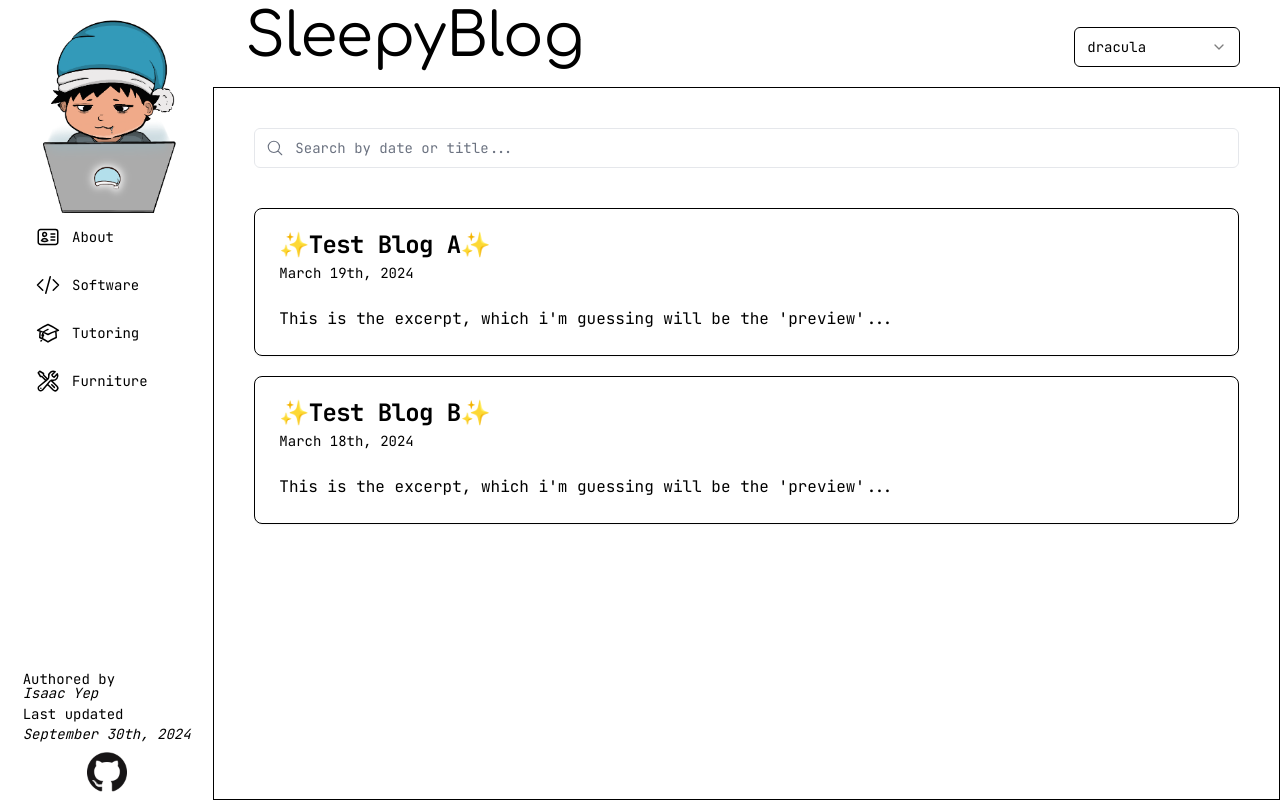
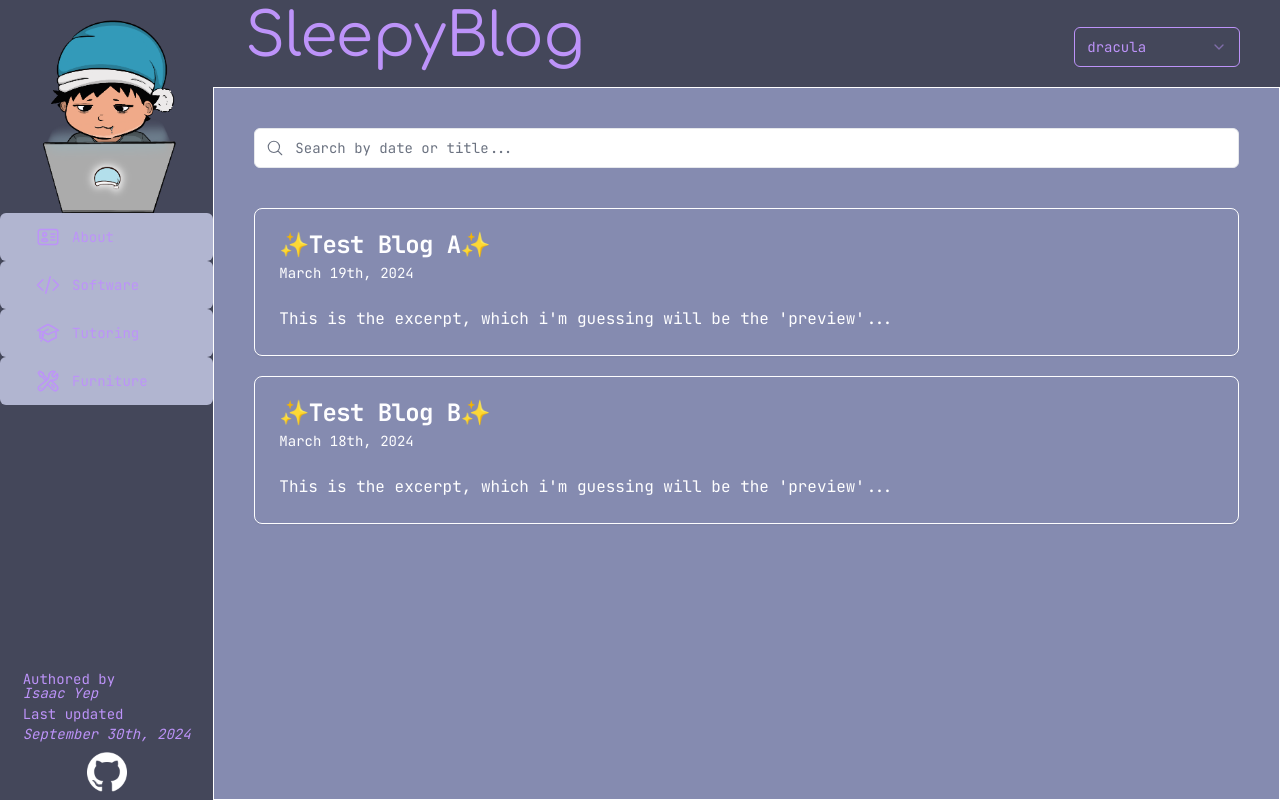
Before and after one commit to anthonybench/sleepyblog, a Next.js app: page / in a window 1280 px wide. Built offline with nearby package versions, Linux system fonts and the light colour scheme.

Commit message:
theming work  now, though ugly and needs serious adjusting

```diff
--- a/app/_components/header.tsx
+++ b/app/_components/header.tsx
@@ -45,7 +45,7 @@ export default function Header({ selectedTheme, onThemeChange }: ThemeProps) {
           <SelectTrigger>
             <SelectValue placeholder="Dracula" />
           </SelectTrigger>
-          <SelectContent defaultChecked>
+          <SelectContent defaultChecked className={`${selectedTheme.bg.frame}`}>
             <SelectGroup defaultValue={themes[0]._name}>
               <SelectLabel>✨Theme✨</SelectLabel>
               {themes.map((theme) => (
--- a/app/_components/side-nav.tsx
+++ b/app/_components/side-nav.tsx
@@ -70,7 +70,7 @@ export default function SideNav(props: {
                 key={link.name}
                 href={link.href}
                 className={clsx(
-                  `flex h-[48px] grow items-center justify-center gap-2 rounded-md p-3 text-sm font-medium md:flex-none md:justify-start md:p-2 md:px-3`,
+                  `flex h-[48px] grow items-center justify-center gap-2 rounded-md p-3 text-sm font-medium md:flex-none md:justify-start md:p-2 md:px-3 ${props.selectedTheme.bg.card}`,
                   {
                     "bg-sky-100 text-blue-600": pathname === link.href,
                   },
@@ -101,7 +101,7 @@ export default function SideNav(props: {
         <div className="flex h-5 items-center justify-center space-x-4 py-7 text-sm">
           <Link href="https://github.com/anthonybench/sleepyblog/blob/main/README.md">
             <Image
-              src="/assets/general/github_dark.png"
+              src="/assets/general/github_light.png"
               width={40}
               height={40}
               className=""
--- a/app/_lib/schemas.ts
+++ b/app/_lib/schemas.ts
@@ -11,19 +11,17 @@ export type Post = {
 export type Theme = {
   _name: string;
   _light: boolean;
-  text: {
+  txt: {
     l1: string;
     l2: string;
     l3: string;
     l4: string;
   };
-  background: {
+  bg: {
     frame: string;
     content: string;
     card: string;
-    cardHover: string;
     button: string;
-    buttonHover: string;
   };
   // in progress...
 };
--- a/app/_lib/themes.ts
+++ b/app/_lib/themes.ts
@@ -5,18 +5,16 @@ import { Theme } from "@/app/_lib/schemas";
     _name: "",
     _light: true|false,
     text: {
-      l1: "",
-      l2: "",
-      l3: "",
-      l4: "",
+      l1: "text-[]",
+      l2: "text-[]",
+      l3: "text-[]",
+      l4: "text-[]",
     },
     background: {
-      frame: "",
-      content: "",
-      card: "",
-      cardHover: "",
-      button: "",
-      buttonHover: "",
+      frame: "bg-[]",
+      content: "bg-[]",
+      card: "bg-[] hover:bg-[]",
+      button: "bg-[] hover:bg-[]",
     },
     // in progress...
   },
@@ -26,38 +24,34 @@ export const themes: Theme[] = [
   {
     _name: "dracula",
     _light: false,
-    text: {
-      l1: "",
-      l2: "",
-      l3: "",
-      l4: "",
+    txt: {
+      l1: "text-[#fefeff]",
+      l2: "text-[#bd93f9]",
+      l3: "text-[#924ff2]",
+      l4: "text-[#6916e0]",
     },
-    background: {
-      frame: "",
-      content: "",
-      card: "",
-      cardHover: "",
-      button: "",
-      buttonHover: "",
+    bg: {
+      frame: "bg-[#44475a]",
+      content: "bg-[#858bb0]",
+      card: "bg-[#b1b5d0] hover:bg-[#c7cadf]",
+      button: "bg-[#282a36] hover:bg-[#b5bad6]",
     },
     // in progress...
   },
   {
     _name: "vanilla",
     _light: true,
-    text: {
-      l1: "",
-      l2: "",
-      l3: "",
-      l4: "",
+    txt: {
+      l1: "text-[]",
+      l2: "text-[]",
+      l3: "text-[]",
+      l4: "text-[]",
     },
-    background: {
-      frame: "",
-      content: "",
-      card: "",
-      cardHover: "",
-      button: "",
-      buttonHover: "",
+    bg: {
+      frame: "bg-[]",
+      content: "bg-[]",
+      card: "bg-[] hover:bg-[]",
+      button: "bg-[] hover:bg-[]",
     },
     // in progress...
   },
--- a/app/_lib/utils.ts
+++ b/app/_lib/utils.ts
@@ -27,5 +27,5 @@ export function dateFormatter(date: Date) {
 }
 
 export function getThemeByName(name: string) {
-  return themes.filter((item) => item.name === name)[0];
+  return themes.filter((item) => item._name === name)[0];
 }
--- a/app/layout.tsx
+++ b/app/layout.tsx
@@ -35,9 +35,9 @@ export default function RootLayout({
   return (
     <html lang="en">
       <body
-        className={`${jetbrains_mono.className} grid h-screen grid-cols-12 grid-rows-12`}
+        className={`${jetbrains_mono.className} grid h-screen grid-cols-12 grid-rows-12 ${selectedTheme.txt.l2} ${selectedTheme.bg.frame}`}
       >
-        <div className={`col-span-2 row-span-12`}>
+        <div className={`col-span-2 row-span-12 `}>
           <SideNav selectedTheme={selectedTheme} />
         </div>
         <div className={`col-span-10 row-span-1 px-5`}>
@@ -46,7 +46,7 @@ export default function RootLayout({
             onThemeChange={handleThemeChange}
           />
         </div>
-        <main className={`col-span-10 row-span-11 mt-5`}>
+        <main className={`col-span-10 row-span-11 mt-5 ${selectedTheme.txt.l1} ${selectedTheme.bg.content}`}>
           <ScrollArea className={`h-full border p-10`}>{children}</ScrollArea>
         </main>
       </body>
```
Also changed, not shown: 1 other file (tests, documents, lock files or other folders).
